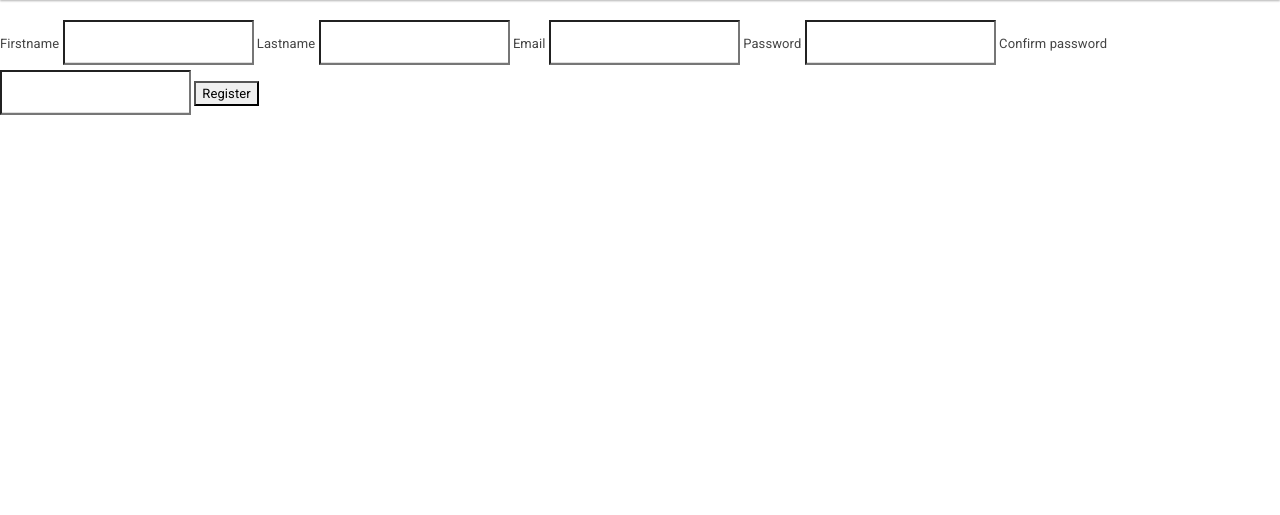
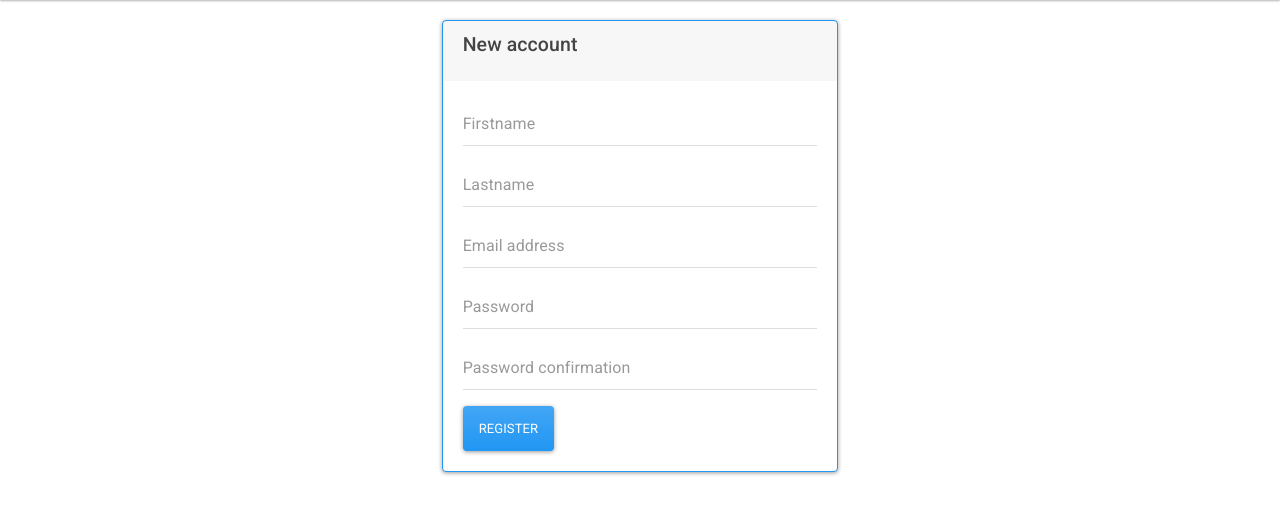
Before and after one commit to fgronqvist/votingbooth, a Flask app: page /account/register in a window 1280 px wide. Shown: the part 80-595 px from the top of the page. Run offline with Flask 2, Linux system fonts and the light colour scheme; some libraries are stand-ins or nearby versions.

Commit message:
Layout fix

```diff
--- a/application/templates/account/register.html
+++ b/application/templates/account/register.html
@@ -1,25 +1,56 @@
 {% extends "layout.html" %}
 
+
 {% block body %}
+
+<div class="container-fluid">
+    <div class="row">
+        <div class="col-4"></div>
+        <div class="col-4">
+            <form class="" method="post" action="{{ url_for("account_registerb") }}">
+                <div class="card border-primary">
+                    <div class="card-header">
+                        <h4 class="card-title">New account</h4>
+                    </div>
+                    <div class="card-body">
                         {% for error in form.errors %}
                         <p style="color:red">{{ error }}</p>
                         {% endfor %}
                         {% if email_error %}
                         <p style="color: red">{{ email_error }}</p>
                         {% endif %}
+                        <fieldset>
+                            <div class="form-group">
+                                {{ form.firstname(class = "form-control", placeholder="Firstname")}}
+                            </div>
+                        </fieldset>
+                        <fieldset>
+                            <div class="form-group">
+                                {{ form.lastname(class = "form-control", placeholder="Lastname") }}
+                            </div>
+                        </fieldset>
+                        <fieldset>
+                            <div class="form-group">
+                                {{ form.email(class="form-control", placeholder="Email address") }}
+                            </div>
+                        </fieldset>
+                        <fieldset>
+                            <div class="form-group">
+                                {{ form.password(class="form-control", placeholder="Password") }}
+                            </div>
+                        </fieldset>
+                        <fieldset>
+                            <div class="form-group">
+                                {{ form.passwordb(class="form-control", placeholder="Password confirmation") }}
+                            </div>
+                        </fieldset>
 
-<form class="" method="post" action="{{ url_for("account_registerb") }}">
-    <label>{{ form.firstname.label }}</label>
-    {{ form.firstname }}
-    <label>{{ form.lastname.label }}</label>
-    {{ form.lastname }}
-    <label>{{ form.email.label }}</label>
-    {{ form.email }}
-    <label>{{ form.password.label }}</label>
-    {{ form.password }}
-    <label>{{ form.passwordb.label }}</label>
-    {{ form.passwordb }}
-
-    <button type="submit">Register</button>
+                        <button type="submit" class="btn btn-primary">Register</button>
+                    </div>
+                </div>
             </form>
+        </div>
+        <div class="col-4"></div>
+    </div>
+</div>
 {% endblock %}
```
Lines whose indentation alone changed are shown as unchanged.
